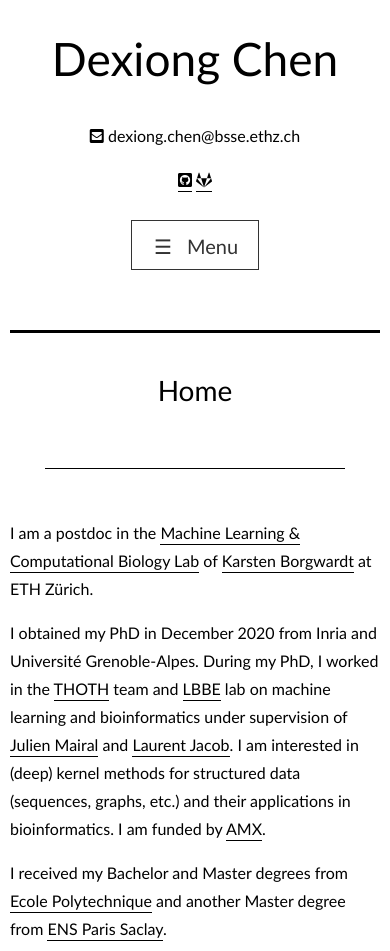
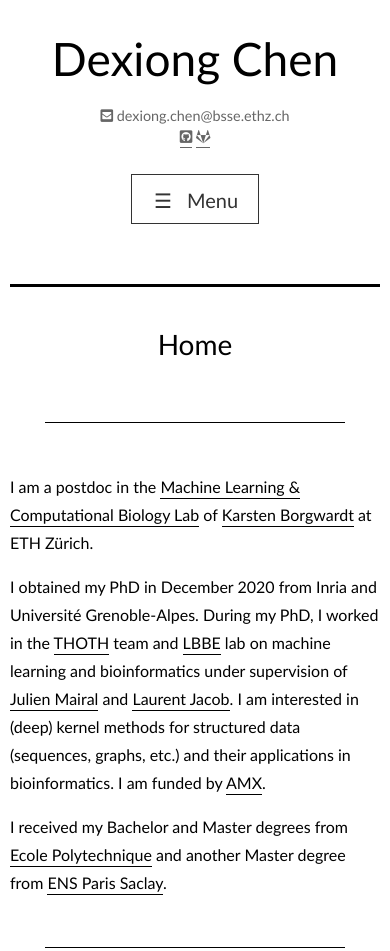
Before and after one commit to claying/claying.github.io, a plain HTML site: page index.html in a window 390 px wide. Shown: the top 951 px of the page. Drawn offline with Linux system fonts and the light colour scheme.

Commit message:
update css

```diff
--- a/css/style.css
+++ b/css/style.css
@@ -99,7 +99,7 @@ li {
 /* Links */
 
 a {
-  color: black;
+  color: inherit;
   text-decoration: none;
   padding-bottom: 2px;
   border-bottom: 1px solid;
@@ -186,6 +186,13 @@ body {
 
 .masthead .tagline {
   font-style: italic;
+  text-align: right;
+}
+
+.masthead .contact {
+  margin-top: -1.3em;
+  font-size: .9em;
+  color: #666;
   text-align: right;
 }
 
@@ -327,6 +334,10 @@ thead, tfoot, tr:nth-child(even) {
     text-align: center;
   }
 
+  .masthead .contact {
+    text-align: center;
+  }
+
   .masthead .menu {
     direction: ltr;
     max-width: 300px;
```
